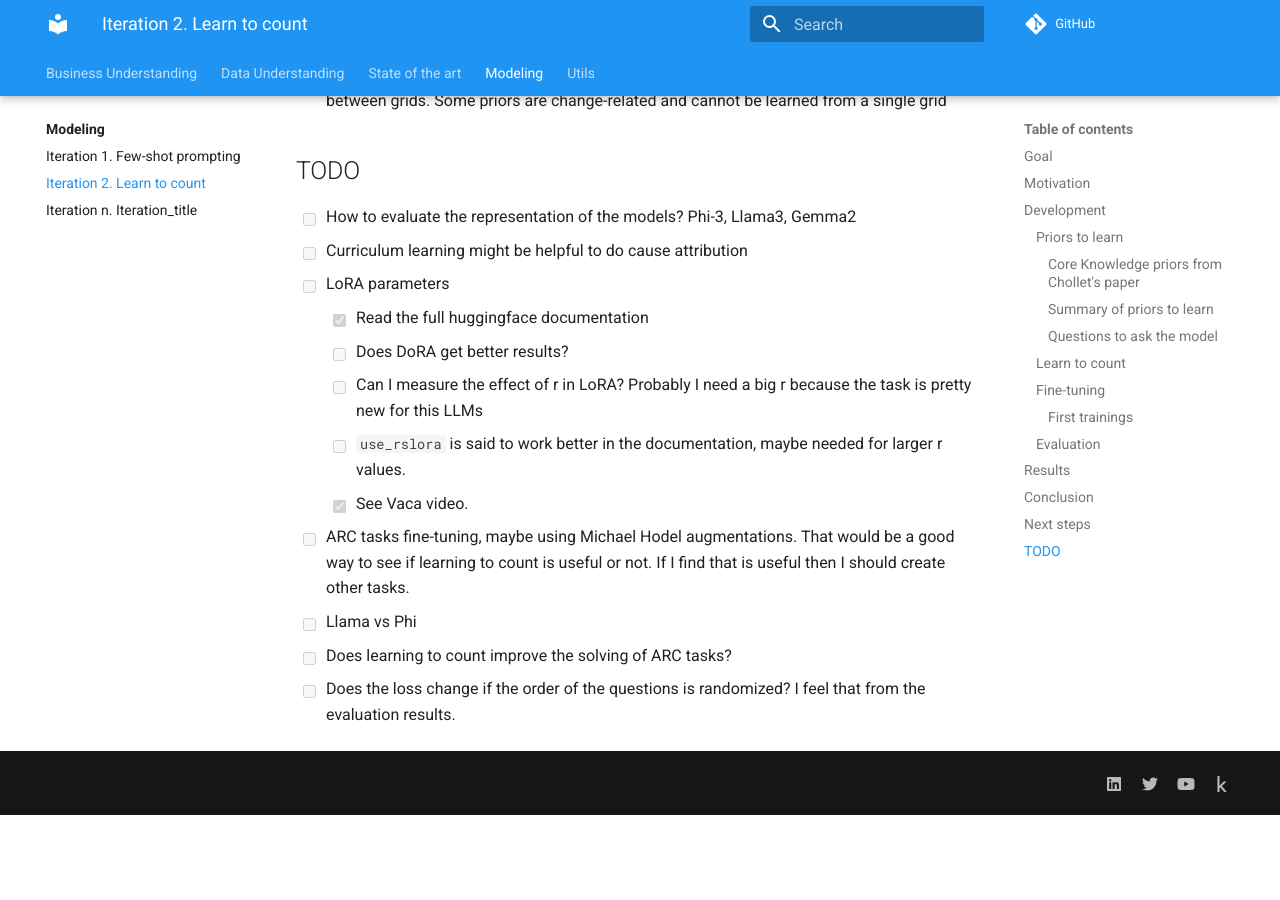
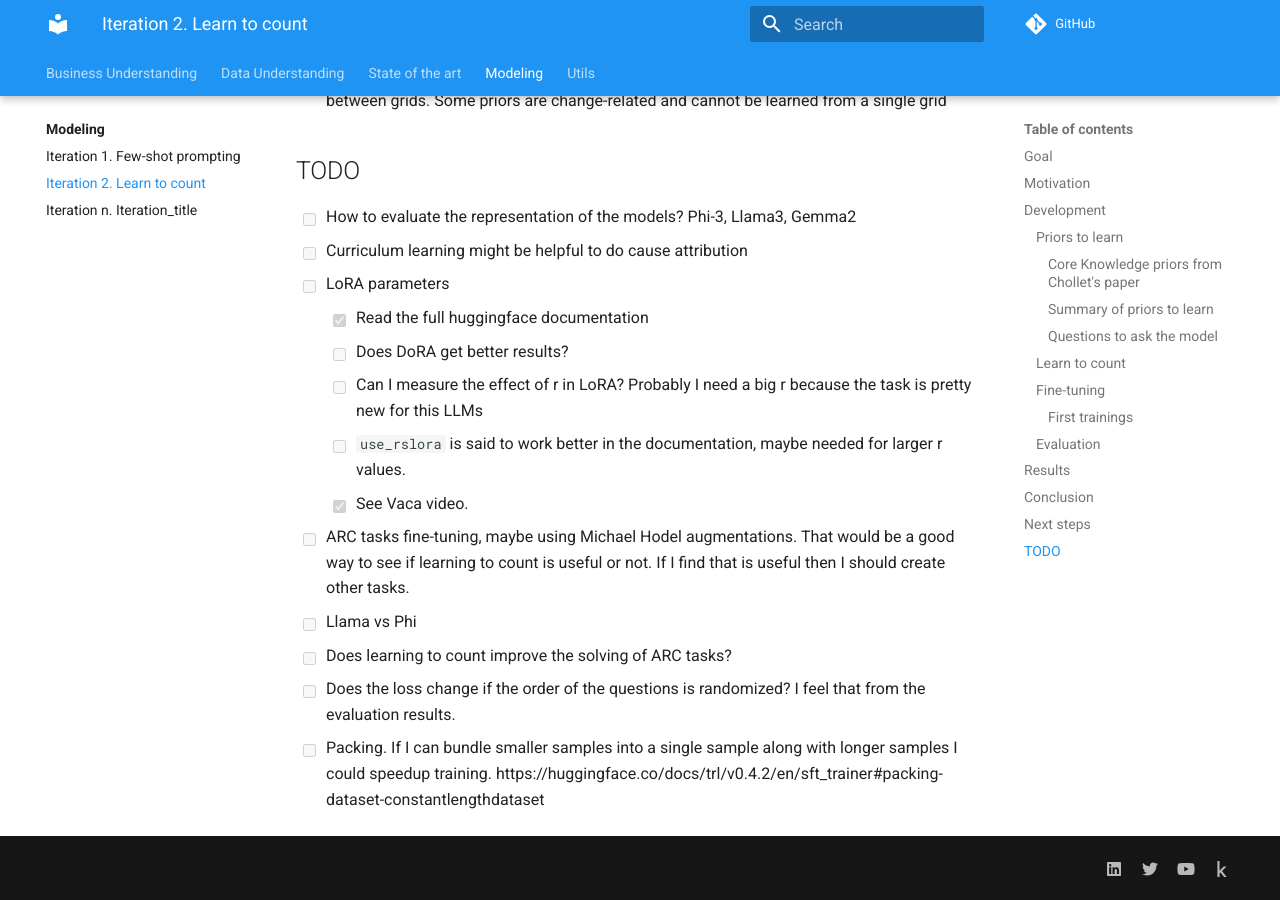
Before and after one commit to zhengjunyao-work/arc24, an MkDocs documentation site: the page built from docs/modeling/Iteration_02_learn_to_count.md, in a window 1280 px wide and 900 px high, scrolled down 5202 px. Built offline with MkDocs 1.6.1 and Material for MkDocs 9.7.7, drawn with Linux system fonts in a browser that asks for light colours; comment, search, counter and statistics services are not loaded; before the commit the page ends 6017 px from its top, so only the background shows below that.

```diff
--- a/docs/modeling/Iteration_02_learn_to_count.md
+++ b/docs/modeling/Iteration_02_learn_to_count.md
@@ -174,3 +174,4 @@
 - [ ] Llama vs Phi
 - [ ] Does learning to count improve the solving of ARC tasks?
 - [ ] Does the loss change if the order of the questions is randomized? I feel that from the evaluation results.
+- [ ] Packing. If I can bundle smaller samples into a single sample along with longer samples I could speedup training. https://huggingface.co/docs/trl/v0.4.2/en/sft_trainer#packing-dataset-constantlengthdataset
```
Also changed, not shown: 1 other file.
